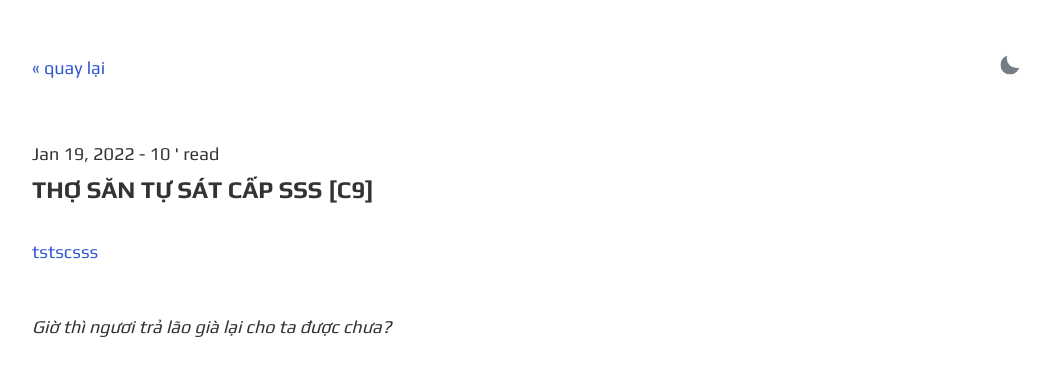
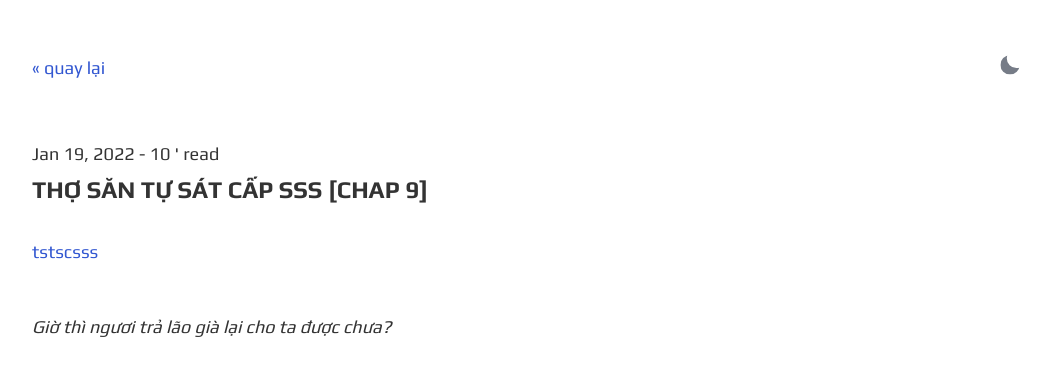
Before and after one commit to kuhekin/gesko, a Jekyll site: the page built from _posts/2022-01-19-Thợ săn tự sát cấp SSS_chap 9.md, in a window 1280 px wide and 900 px high. Shown: the top 370 px of the window, without its empty margins (113-1167 px from the left). Built offline with Jekyll 4.4.1, drawn with Linux system fonts in a browser that asks for light colours; comment, search, counter and statistics services are not loaded.

Commit message:
Update 2022-01-19-Thợ săn tự sát cấp SSS_chap 9.md

```diff
--- a/_posts/2022-01-19-Thợ săn tự sát cấp SSS_chap 9.md
+++ b/_posts/2022-01-19-Thợ săn tự sát cấp SSS_chap 9.md
@@ -1,6 +1,6 @@
 ---
 layout: post
-title: Thợ săn tự sát cấp SSS [C9]
+title: Thợ săn tự sát cấp SSS [Chap 9]
 description: Chapter 9
 summary: Cùng tìm hiểu tiếp câu chuyện lần trước nào
 tags: tstscsss
```
